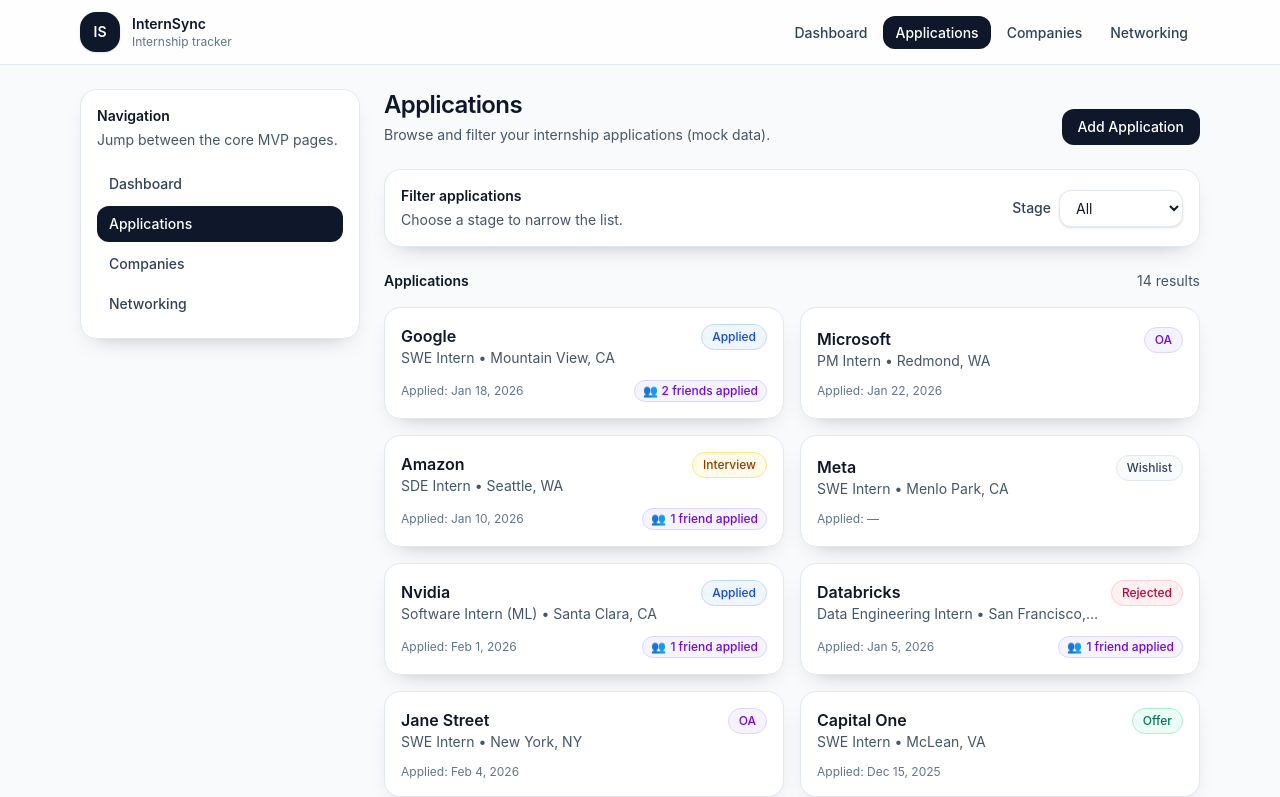
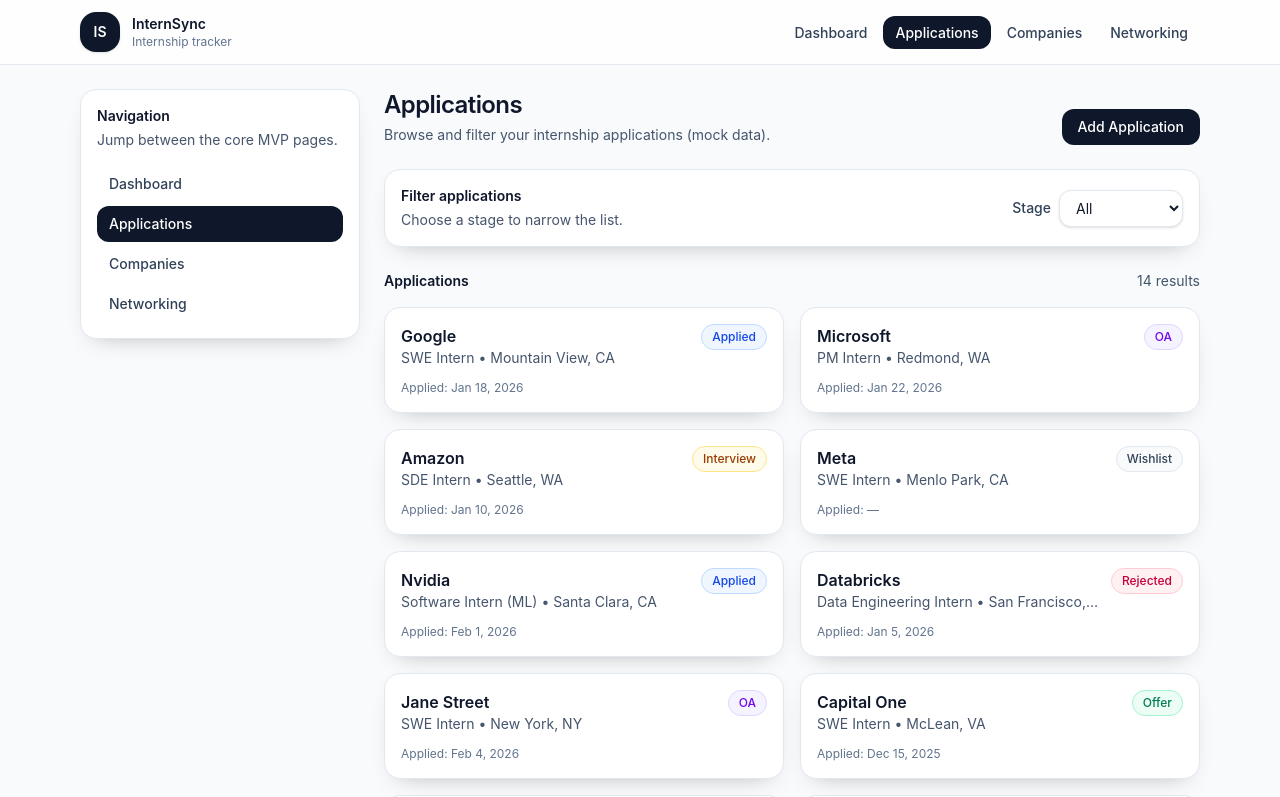
Before and after one commit to CS571-S26/p199, a React (Vite) app in the folder internsync/: page /applications in a window 1280 px wide. Shown: the top 797 px of the page. Built offline with nearby package versions, Linux system fonts and the light colour scheme.

Commit message:
fix: remove friends applied badge from application cards

```diff
--- a/internsync/src/components/ApplicationCard.tsx
+++ b/internsync/src/components/ApplicationCard.tsx
@@ -15,10 +15,9 @@ function formatDate(dateStr: string): string {
 type Props = {
   application: Application
   onClick?: (id: string) => void
-  friendCount?: number
 }
 
-export function ApplicationCard({ application, onClick, friendCount = 0 }: Props) {
+export function ApplicationCard({ application, onClick }: Props) {
   return (
     <button
       type="button"
@@ -37,14 +36,8 @@ export function ApplicationCard({ application, onClick, friendCount = 0 }: Props
         </div>
         <StagePill stage={application.stage} />
       </div>
-      <div className="mt-3 flex items-center justify-between gap-3">
+      <div className="mt-3">
         <div className="text-xs text-slate-500">Applied: {formatDate(application.appliedDate)}</div>
-        {friendCount > 0 ? (
-          <div className="inline-flex items-center gap-1 rounded-full border border-violet-200 bg-violet-50 px-2 py-0.5 text-xs font-medium text-violet-700">
-            <span>👥</span>
-            <span>{friendCount} friend{friendCount === 1 ? "" : "s"} applied</span>
-          </div>
-        ) : null}
       </div>
     </button>
   )
--- a/internsync/src/pages/ApplicationsPage.tsx
+++ b/internsync/src/pages/ApplicationsPage.tsx
@@ -12,7 +12,7 @@ import { AddApplicationModal } from "@/components/AddApplicationModal"
 export function ApplicationsPage() {
   const [stage, setStage] = useState<ApplicationStage | "All">("All")
   const navigate = useNavigate()
-  const { applications, addApplication, friendApplications } = useAppData()
+  const { applications, addApplication } = useAppData()
   const [open, setOpen] = useState(false)
 
   const filtered = useMemo(() => {
@@ -77,19 +77,13 @@ export function ApplicationsPage() {
           </div>
         ) : (
           <div className="mt-4 grid gap-4 md:grid-cols-2">
-            {filtered.map((a) => {
-              const friendCount = friendApplications.filter(
-                (fa) => fa.company.toLowerCase() === a.company.toLowerCase()
-              ).length
-              return (
-                <ApplicationCard
-                  key={a.id}
-                  application={a}
-                  onClick={(id) => navigate(`/applications/${id}`)}
-                  friendCount={friendCount}
-                />
-              )
-            })}
+            {filtered.map((a) => (
+              <ApplicationCard
+                key={a.id}
+                application={a}
+                onClick={(id) => navigate(`/applications/${id}`)}
+              />
+            ))}
           </div>
         )}
       </section>
```
